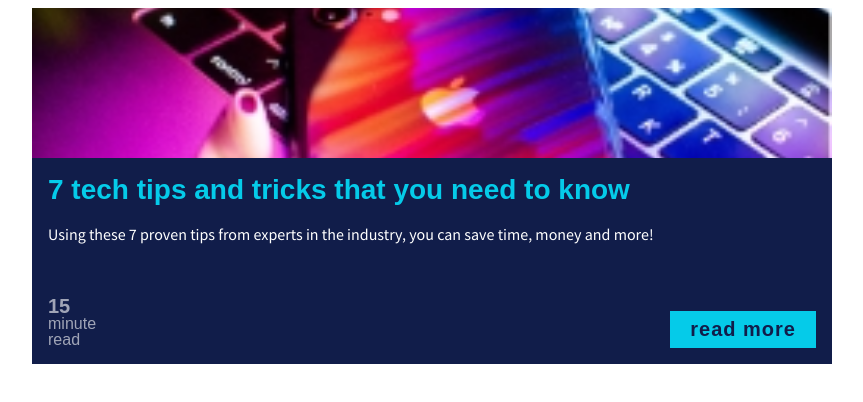
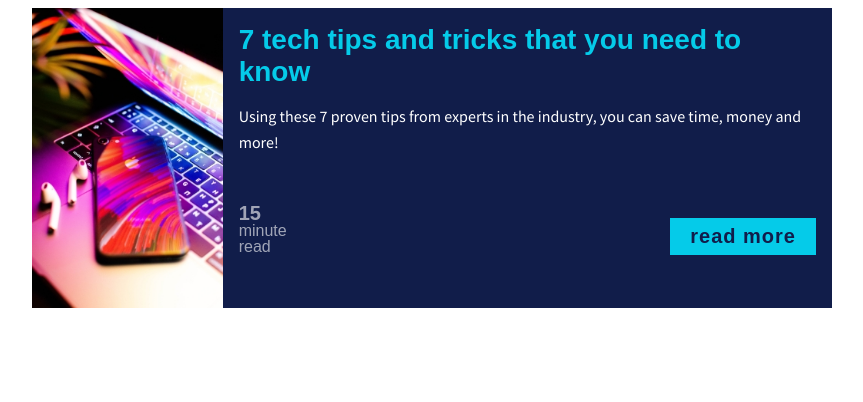
Before and after one commit to DevShruti/card-component-scrimba, a plain HTML site: page index.html in a window 1280 px wide. Shown: the whole page, without its empty margins (208-1071 px from the left). Drawn offline with Linux system fonts and the light colour scheme; a web font is replaced by a local one.

Commit message:
large screens part 1

```diff
--- a/css/style.css
+++ b/css/style.css
@@ -1,6 +1,3 @@
-body {
-}
-
 .card {
   width: 90%;
   margin: 0 auto;
@@ -11,9 +8,23 @@ body {
   flex-direction: column;
 }
 
+@media (min-width: 600px) {
+  .card {
+    flex-direction: row;
+  }
+
+  .card-img {
+    height: 300px;
+  }
+}
+
 .card-img {
   object-fit: cover;
-  height: 150px;
+  flex-basis: 200px;
+  min-width: 0;
+  min-height: 0;
+
+  background: yellow;
 }
 
 .card-content {
```
